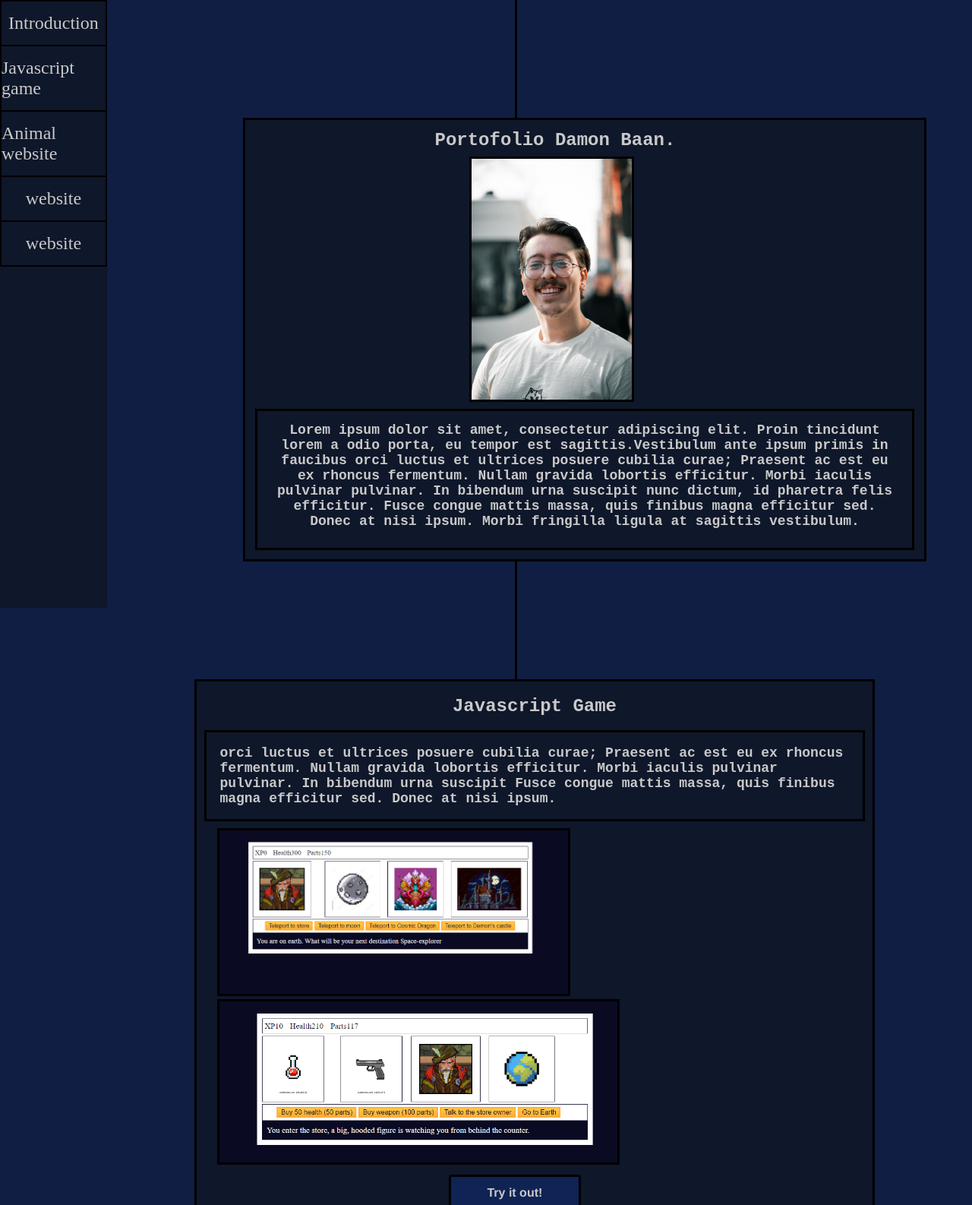
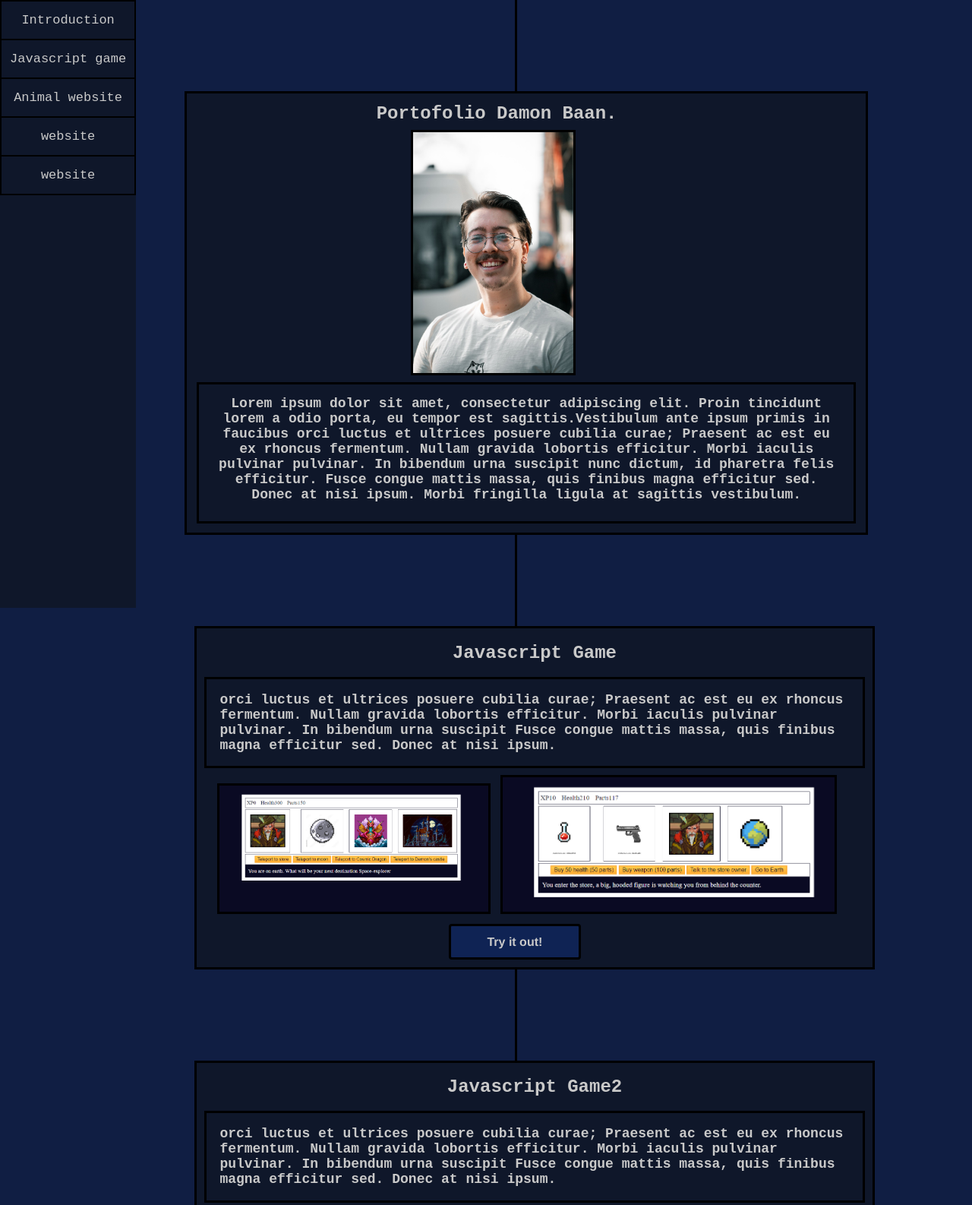
Before and after one commit to justbedamonbaan/portofolio, a plain HTML site: page index.html in a window 1280 px wide. Shown: the top 1586 px of the page at 76% size. Drawn offline with Linux system fonts and the light colour scheme; a web font is replaced by a local one.

Commit message:
Add files via upload

```diff
--- a/main.css
+++ b/main.css
@@ -12,7 +12,7 @@ body{
     display: flex;
     align-items: center;
     border-left: 3px solid black;
-    height: 155px;
+    height: 120px;
     margin-left: 53%;
     padding: 0;
   }
@@ -22,15 +22,15 @@ body{
 #navbar{
     display: flex;
     flex-direction: column;
-    align-items: center;
     height: 100%;
-    font-size: 24px;
+    font-size: 17px;
     background-color: #0f172a;
     list-style-type: none;
     position: fixed;
     top: 0;
     overflow: auto;
-    width: 11%;
+    width: 14%;
+    font-family: 'Conslas', monospace;
 
 }
 
@@ -84,7 +84,7 @@ a:link, a:visited, .item{
     max-width: 900px;
     max-height: 650px;
     background-color: #0f172a;
-    margin-left: 25%;
+    margin-left: 19%;
     padding: 1%;
     border: 3px solid #000000;
 }
@@ -97,8 +97,8 @@ a:link, a:visited, .item{
 }
 
 #screenshots img{
-    max-width: 465px;
-    max-height: 450px;
+    max-width: 360px;
+    max-height: 400px;
     margin-left: 1%;
     border: 3px solid black;
 }
@@ -108,7 +108,7 @@ a:link, a:visited, .item{
 }
 
 img#cs2{
-    max-width: 530px;
+    max-width: 52%;
 }
 
 #project1{
```
